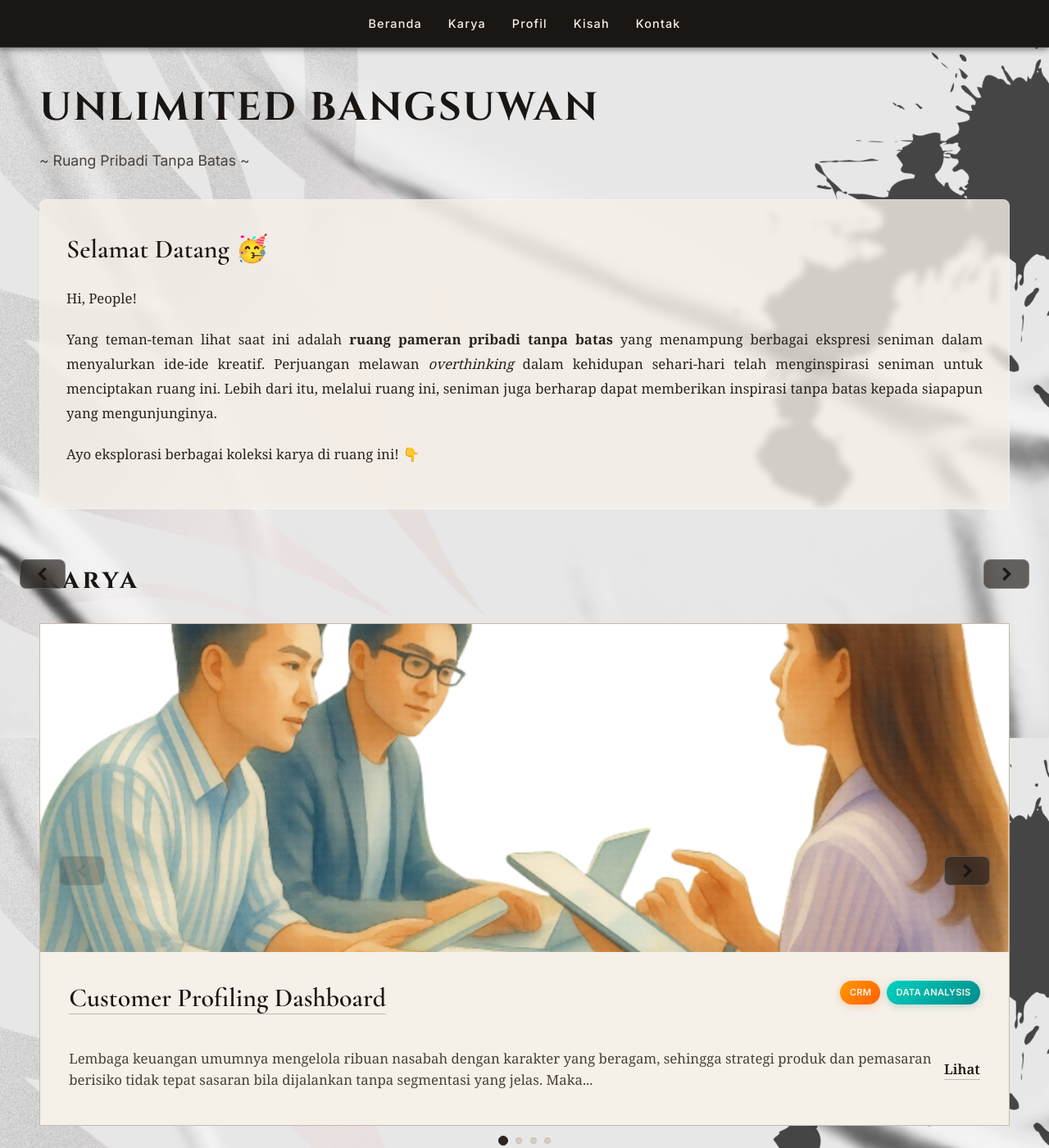
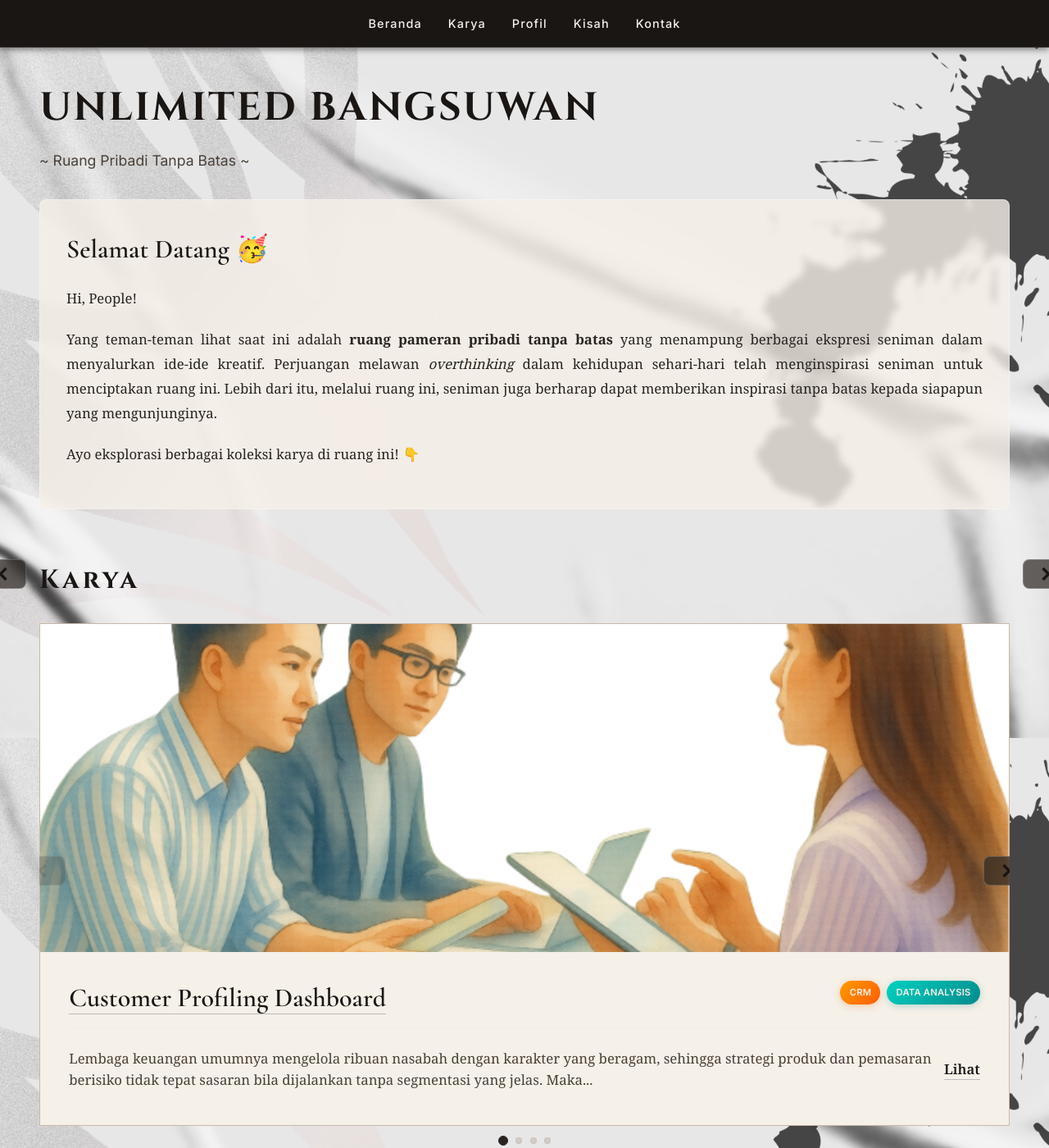
Before and after one commit to Sulbae/Sulbae.github.io, a Jekyll site: the page built from index.md, in a window 1280 px wide and 1400 px high. Shown: the whole window at 82% size. Built offline with Jekyll 4.4.1, drawn with Linux system fonts in a browser that asks for light colours.

Commit message:
Update home.css

```diff
--- a/assets/css/home.css
+++ b/assets/css/home.css
@@ -554,11 +554,11 @@ section.profile .hashtags code:hover {
 }
 
 .scroll-prev {
-  left: 24px;
+  left: -24px;
 }
 
 .scroll-next {
-  right: 24px;
+  right: -24px;
 }
 
 .scroll-btn:hover {
```
